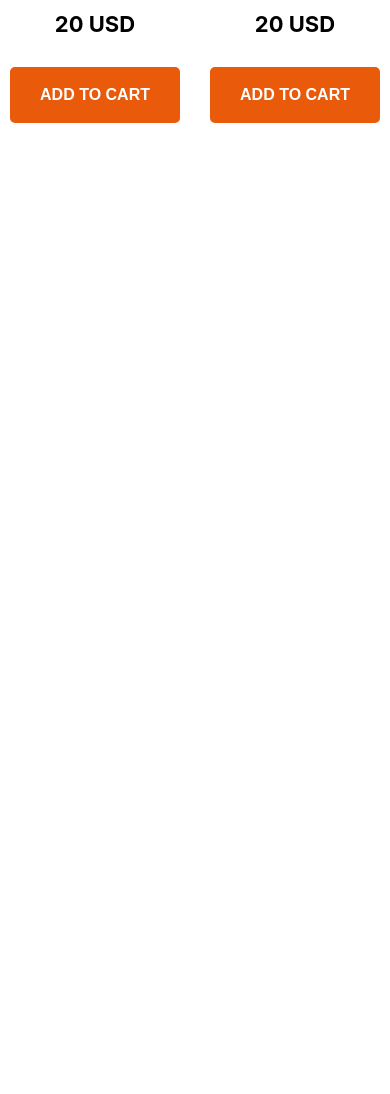
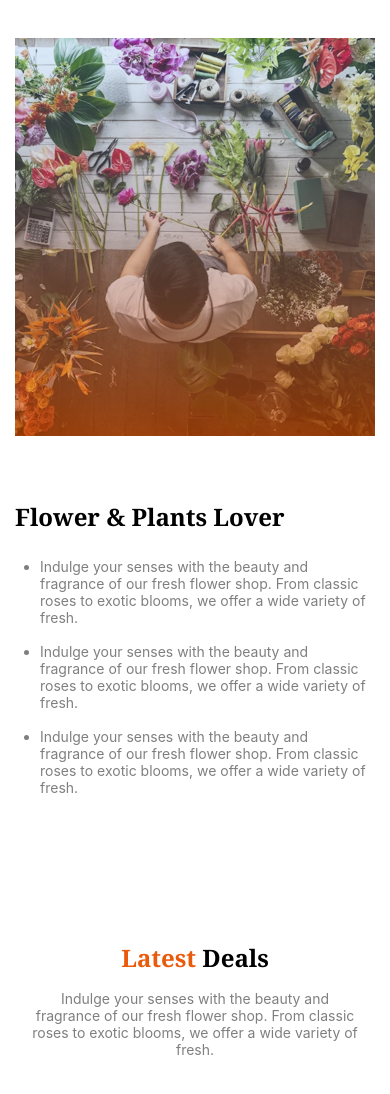
Before and after one commit to Azim-Ul-Karim/Flowers-of-Vanilla, a plain HTML site: page index.htm in a window 390 px wide. Shown: the part 2391-3485 px from the top of the page. Before the commit the page ends 2555 px from the top, so only its background shows below. Drawn offline with Linux system fonts and the light colour scheme.

Commit message:
Deals final?

```diff
--- a/Flower.css
+++ b/Flower.css
@@ -231,8 +231,91 @@ header {
     .plant-cards{
         grid-template-columns: repeat(2, 1fr);
         justify-content: space-evenly;
+        gap: 20px;
+        margin: 15px;
     }
     .plant-btn{
         padding: 19px 30px;
     }
 }
+
+/* Plants Lover Section */
+
+.lover{
+    max-width: 1140px;
+    margin: 0 auto;
+    display: flex;
+    align-items: center;
+    justify-content: space-between;
+    gap: 60px;
+}
+
+.lover-image{
+    width: 100%;
+}
+
+.lover-image img{
+    width: 100%;
+}
+
+.badge{
+    position: absolute;
+    top: 2050px;
+    left: 30%;
+}
+
+.badge img{
+    width: 30%;
+}
+
+.lover-description{
+    margin: 25px;
+}
+
+@media screen and (max-width: 576px){
+    .lover{
+        flex-direction: column;
+        margin: 15px;
+    }
+    .badge{
+        display: none;
+    }
+    .lover-title{
+        font-size: 1.5rem;
+        margin-bottom: 16px;
+    }
+    .lover-description{
+        font-size: 0.875rem;
+        width: calc(100% - 30px);
+    }
+}
+
+/* Deal Section */
+
+.deal{
+    max-width: 1440px;
+    margin: 120px auto;
+    text-align: center;
+}
+
+.deal-title{
+    margin-bottom: 16px;
+}
+
+.deal-info{
+    width: 888px;
+    margin: 0 auto;
+}
+
+@media screen and (max-width: 576px){
+    .deal{
+        margin: 120px auto 50px;
+    }
+    .deal-title{
+        font-size: 1.5rem;
+    }
+    .deal-info{
+        font-size: 0.875rem;
+        width: 336px;
+    }
+}
--- a/index.htm
+++ b/index.htm
@@ -104,6 +104,36 @@
                 </div>
             </div>
         </section>
+
+        <!-- Plants Lover Section -->
+         <section class="lover">
+            <div class="lover-image">
+                <img src="Images/flower-store.png" alt="">
+            </div>
+            <div class="lover-content">
+                <div class="badge">
+                    <img src="Images/trusted-badge.png" alt="">
+                </div>
+                <h2 class="lover-title bold-font noto-serif-font tifoze">Flower & Plants Lover</h2>
+                <div class="lover-description inter-font main-color prifoze">
+                    <ul>
+                        <li>Indulge your senses with the beauty and fragrance of our fresh flower shop. From classic roses to exotic blooms, we offer a wide variety of fresh.</li>
+                        <br>
+                        <li>Indulge your senses with the beauty and fragrance of our fresh flower shop. From classic roses to exotic blooms, we offer a wide variety of fresh.</li>
+                        <br>
+                        <li>Indulge your senses with the beauty and fragrance of our fresh flower shop. From classic roses to exotic blooms, we offer a wide variety of fresh.</li>
+                    </ul>
+                </div>
+            </div>
+         </section>
+
+         <!-- Deal Section -->
+          <section class="deal">
+            <h2 class="deal-title tifoze noto-serif-font"><span class="orange-color">Latest</span> Deals</h2>
+            <p class="deal-info main-color inter-font prifoze">
+                Indulge your senses with the beauty and fragrance of our fresh flower shop. From classic roses to exotic blooms, we offer a wide variety of fresh.
+            </p>
+          </section>
     </main>
 </body>
 </html>
```
